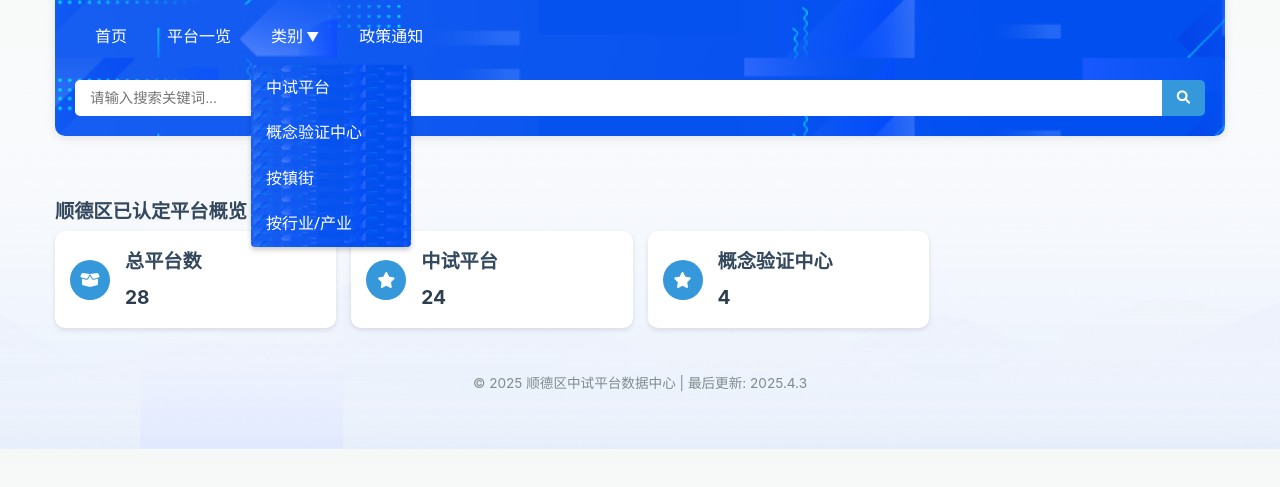
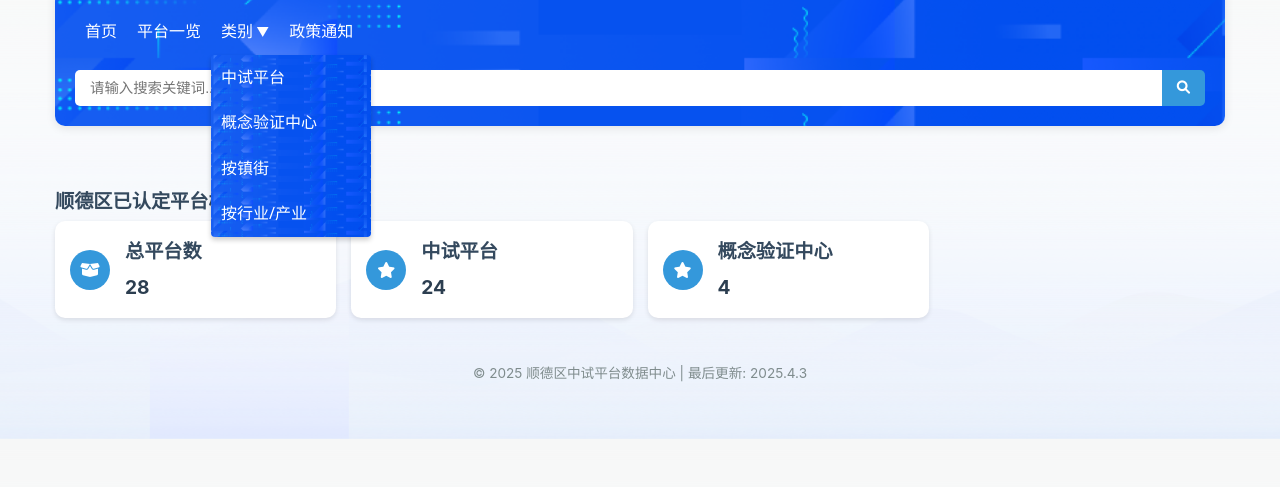
Before and after one commit to killjl/Pilot-Testing-Platform, a plain HTML site: page index.html in a window 1280 px wide. Both pictures are taken after a click on the item "类别". Shown: the part 77-564 px from the top of the page. Drawn offline with Linux system fonts and the light colour scheme.

Commit message:
Add files via upload

```diff
--- a/script.js
+++ b/script.js
@@ -551,6 +551,7 @@ document.addEventListener('DOMContentLoaded', function() {
 	cardall.addEventListener('click', allsearch);
 	seeall.addEventListener('click', allsearch);
 	cardzs.addEventListener('click', zssearch);
+	cardgn.addEventListener('click', gnsearch);
 	seezs.addEventListener('click', zssearch);
 	seegn.addEventListener('click', gnsearch);
 	areagroup.addEventListener('click', areasearch);
@@ -776,13 +777,14 @@ document.addEventListener('DOMContentLoaded', function() {
         let paginationHTML = '';
 
         // 上一页按钮
+		/*
         paginationHTML += `
             <button class="page-btn" ${currentPage === 1 ? 'disabled' : ''}
                     onclick="changePage(${currentPage - 1})">
                 上一页
             </button>
         `;
-
+        */
         // 页码按钮
         for (let i = 1; i <= totalPages; i++) {
             paginationHTML += `
@@ -792,7 +794,7 @@ document.addEventListener('DOMContentLoaded', function() {
                 </button>
             `;
         }
-
+        /*
         // 下一页按钮
         paginationHTML += `
             <button class="page-btn" ${currentPage === totalPages ? 'disabled' : ''}
@@ -800,7 +802,7 @@ document.addEventListener('DOMContentLoaded', function() {
                 下一页
             </button>
         `;
-
+        */
         paginationContainer.innerHTML = paginationHTML;
     }
 
--- a/styles.css
+++ b/styles.css
@@ -177,7 +177,7 @@ body {
   display: block;
   color:  #fff;
   text-decoration: none;
-  padding: 15px 20px;
+  padding: 10px 10px;
   font-family: system-ui, -apple-system, BlinkMacSystemFont, 'Segoe UI', Roboto, sans-serif;
   transition: background 0.3s;
 }
@@ -223,7 +223,7 @@ body {
 /* 下拉菜单项样式 */
 
 .dropdown-menu a {
-  padding: 10px 15px;
+  padding: 10px 10px;
   display: block;
 }
 
@@ -277,6 +277,7 @@ body {
     border-radius: 10px;
     padding: 15px;
     box-shadow: 0 2px 5px rgba(0, 0, 0, 0.1);
+	margin-bottom: 1.5em;
 }
 
 .card-header {
```
